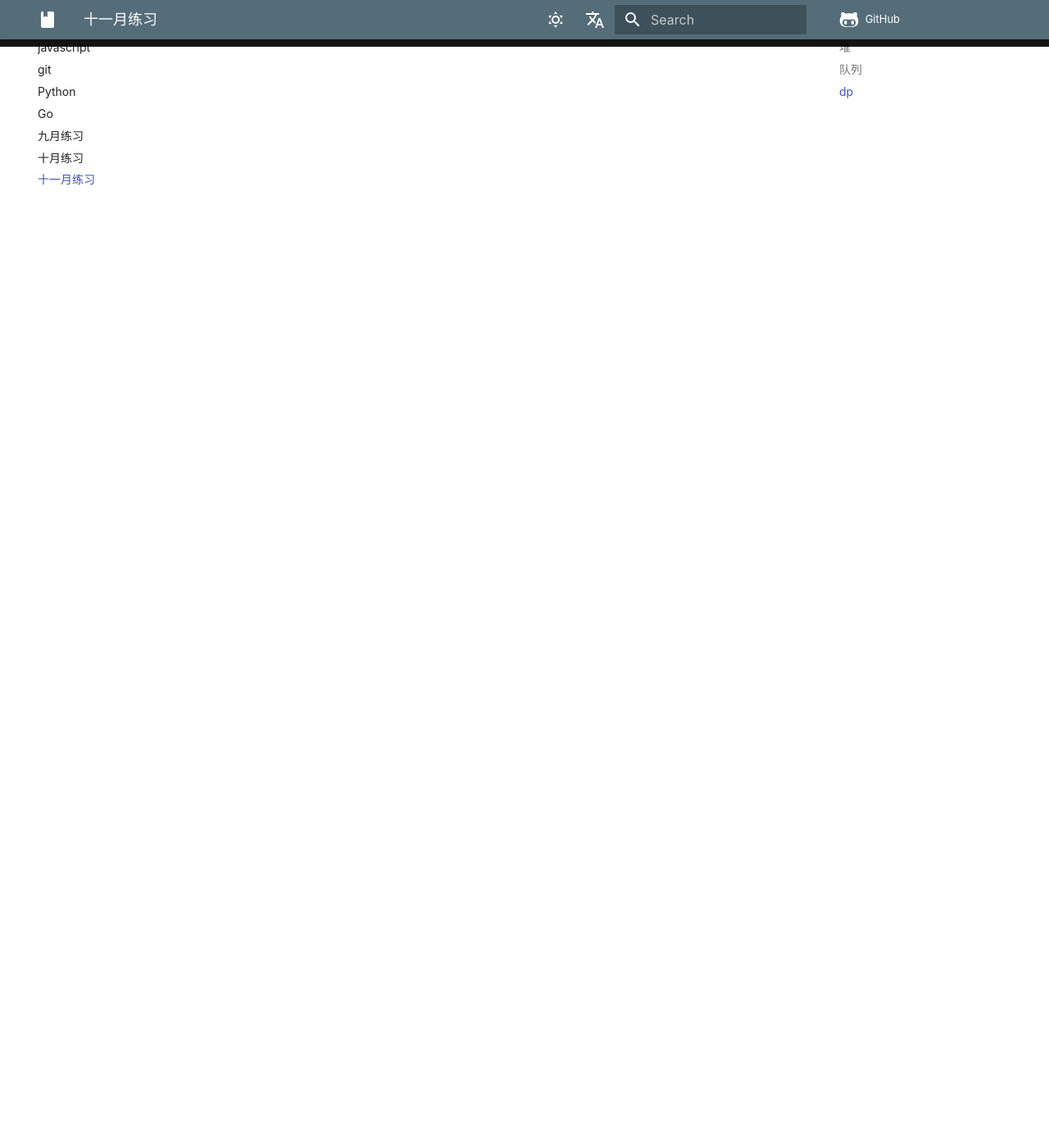
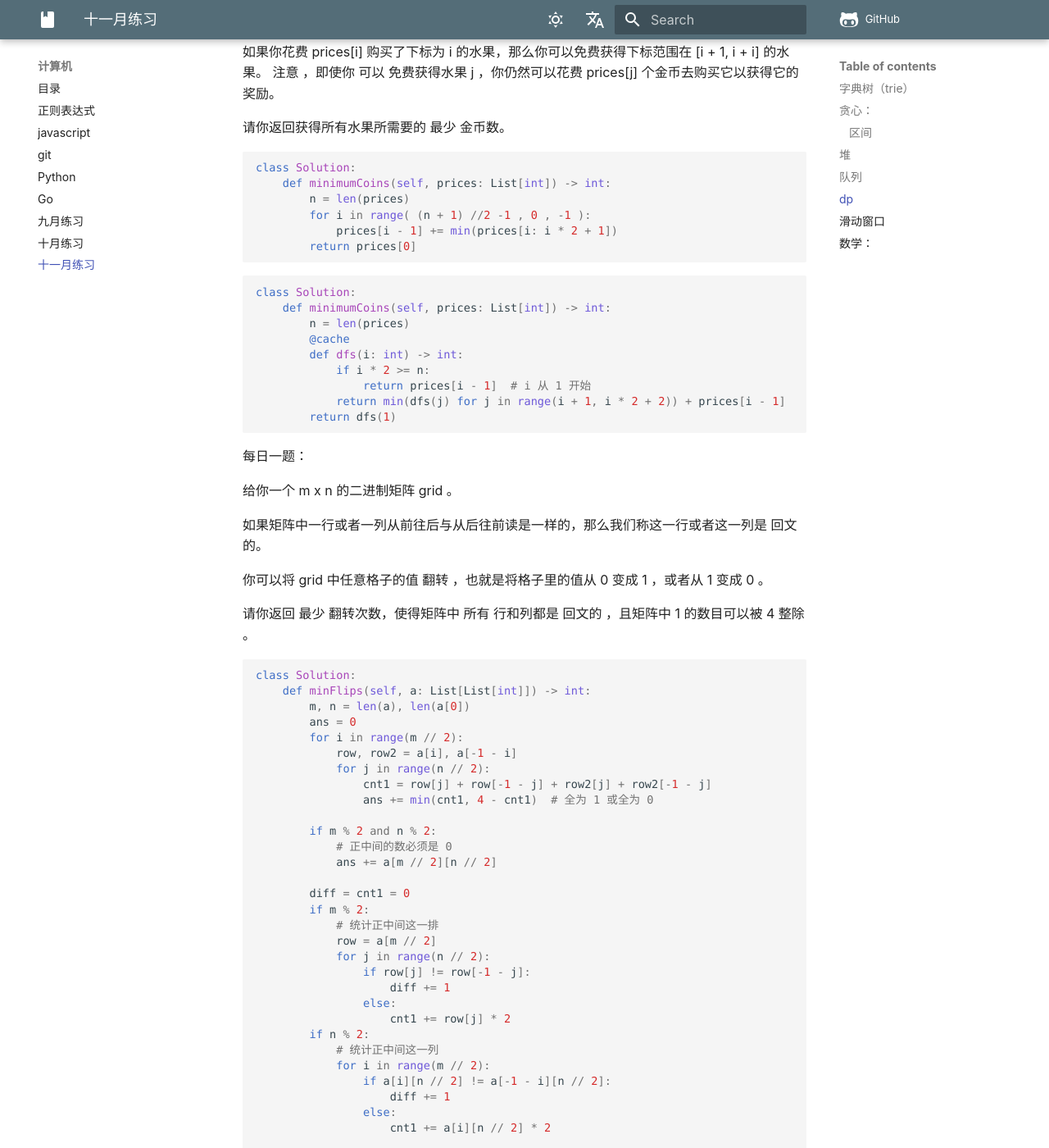
Before and after one commit to zjuer-dm/Notebook, an MkDocs documentation site: the page built from docs/computer/Fri_practice.md, in a window 1280 px wide and 1400 px high, scrolled down 9585 px. Shown: the whole window at 82% size. Built offline with MkDocs 1.6.1 and Material for MkDocs 9.7.7, drawn with Linux system fonts in a browser that asks for light colours; nearby versions of some CDN libraries; some web fonts are replaced; comment, search, counter and statistics services are not loaded; before the commit the page ends 9642 px from its top, so only the background shows below that; some of the changed text lies outside the part shown.

Commit message:
2024.11.17

````diff
--- a/docs/computer/Fri_practice.md
+++ b/docs/computer/Fri_practice.md
@@ -346,6 +346,31 @@
         return ans
 
 ```
+### 区间
+给你一个正整数 days，表示员工可工作的总天数（从第 1 天开始）。另给你一个二维数组 meetings，长度为 n，其中 meetings[i] = [start_i, end_i] 表示第 i 次会议的开始和结束天数（包含首尾）。
+
+返回员工可工作且没有安排会议的天数。
+
+注意：会议时间可能会有重叠。
+
+```py
+class Solution:
+    def countDays(self, days: int, meetings: List[List[int]]) -> int:
+        meetings.sort(key = lambda a : a[0])
+        left = 0
+        right = -1
+        count = 0
+        for i , j in meetings:
+            if i > right:
+
+
+                count += right - left +1
+                left = i
+            right = max(right , j)
+        count += right - left +1
+        return days - count
+```
+
 
 ## 堆
 
@@ -471,3 +496,150 @@
             return min(dfs(j) for j in range(i + 1, i * 2 + 2)) + prices[i - 1]
         return dfs(1)
 ```
+
+每日一题：
+
+给你一个 m x n 的二进制矩阵 grid 。
+
+如果矩阵中一行或者一列从前往后与从后往前读是一样的，那么我们称这一行或者这一列是 回文 的。
+
+你可以将 grid 中任意格子的值 翻转 ，也就是将格子里的值从 0 变成 1 ，或者从 1 变成 0 。
+
+请你返回 最少 翻转次数，使得矩阵中 所有 行和列都是 回文的 ，且矩阵中 1 的数目可以被 4 整除 。
+
+
+```py
+class Solution:
+    def minFlips(self, a: List[List[int]]) -> int:
+        m, n = len(a), len(a[0])
+        ans = 0
+        for i in range(m // 2):
+            row, row2 = a[i], a[-1 - i]
+            for j in range(n // 2):
+                cnt1 = row[j] + row[-1 - j] + row2[j] + row2[-1 - j]
+                ans += min(cnt1, 4 - cnt1)  # 全为 1 或全为 0
+
+        if m % 2 and n % 2:
+            # 正中间的数必须是 0
+            ans += a[m // 2][n // 2]
+
+        diff = cnt1 = 0
+        if m % 2:
+            # 统计正中间这一排
+            row = a[m // 2]
+            for j in range(n // 2):
+                if row[j] != row[-1 - j]:
+                    diff += 1
+                else:
+                    cnt1 += row[j] * 2
+        if n % 2:
+            # 统计正中间这一列
+            for i in range(m // 2):
+                if a[i][n // 2] != a[-1 - i][n // 2]:
+                    diff += 1
+                else:
+                    cnt1 += a[i][n // 2] * 2
+
+        return ans + (diff if diff else cnt1 % 4)
+```
+
+## 滑动窗口
+在社交媒体网站上有 n 个用户。给你一个整数数组 ages ，其中 ages[i] 是第 i 个用户的年龄。
+
+如果下述任意一个条件为真，那么用户 x 将不会向用户 y（x != y）发送好友请求：
+
+ages[y] <= 0.5 * ages[x] + 7
+ages[y] > ages[x]
+ages[y] > 100 && ages[x] < 100
+否则，x 将会向 y 发送一条好友请求。
+
+注意，如果 x 向 y 发送一条好友请求，y 不必也向 x 发送一条好友请求。另外，用户不会向自己发送好友请求。
+
+返回在该社交媒体网站上产生的好友请求总数。
+
+```py
+class Solution:
+    def numFriendRequests(self, ages: List[int]) -> int:
+        cnt = [0] * 121
+        for age in ages:
+            cnt[age] += 1
+
+        ans = cnt_window = age_y = 0
+        for age_x, c in enumerate(cnt):
+            cnt_window += c
+            if age_y * 2 <= age_x + 14:  # 不能发送好友请求
+                cnt_window -= cnt[age_y]
+                age_y += 1
+            if cnt_window:  # 存在可以发送好友请求的用户
+                ans += c * cnt_window - c
+        return ans
+```
+给你一个整数数组 nums 和一个整数 k ，请你返回子数组内所有元素的乘积严格小于 k 的连续子数组的数目。
+
+```py
+class Solution:
+    def numSubarrayProductLessThanK(self, nums: List[int], k: int) -> int:
+        if k <= 1:
+            return 0
+        count = 0
+        left = 0
+        pro = 1
+
+        for right , num in enumerate(nums):
+            pro *= num
+            while pro >= k:
+                pro //= nums[left]
+                left+=1
+            count += right - left + 1
+
+        return count
+```
+
+## 数学：
+给你一个整数 n 。如果两个整数 x 和 y 满足下述条件，则认为二者形成一个质数对：
+
+1 <= x <= y <= n
+x + y == n
+x 和 y 都是质数
+请你以二维有序列表的形式返回符合题目要求的所有 [xi, yi] ，列表需要按 xi 的 非递减顺序 排序。如果不存在符合要求的质数对，则返回一个空数组。
+
+注意：质数是大于 1 的自然数，并且只有两个因子，即它本身和 1 。
+
+```py
+MX = 10 ** 6 + 1
+primes = []
+is_prime = [True] * MX
+for i in range(2, MX):
+    if is_prime[i]:
+        primes.append(i)
+        for j in range(i * i, MX, i):
+            is_prime[j] = False
+primes.extend((MX, MX))
+
+class Solution:
+    def findPrimePairs(self, n: int) -> List[List[int]]:
+        if n % 2:
+            return [[2,n-2]] if is_prime[n-2] and n > 4 else []
+
+        ans = []
+        for x in primes:
+            if is_prime[n-x] and n-x >= x:
+                ans.append([x,n-x])
+        return ans
+```
+
+或者：线性筛
+
+```py
+MX = 10 ** 6 + 1
+primes = []
+is_prime = [True] * MX
+for i in range(2, MX):
+    if is_prime[i]:
+        primes.append(i)
+    for p in primes:
+        if i * p >= MX: break
+        is_prime[i * p] = False
+        if i % p == 0: break
+primes.extend((MX, MX))  # 保证下面下标不会越界
+```
````
Also changed, not shown: docs/reading/合集.md (+5 -0 lines).
